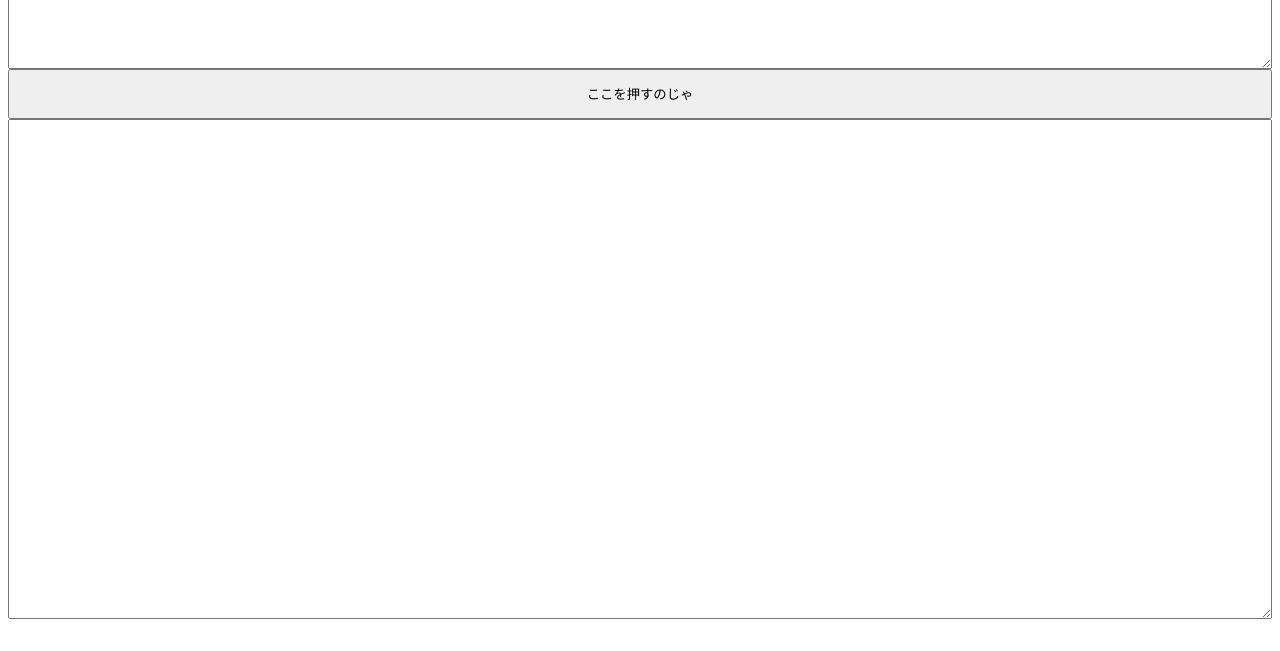
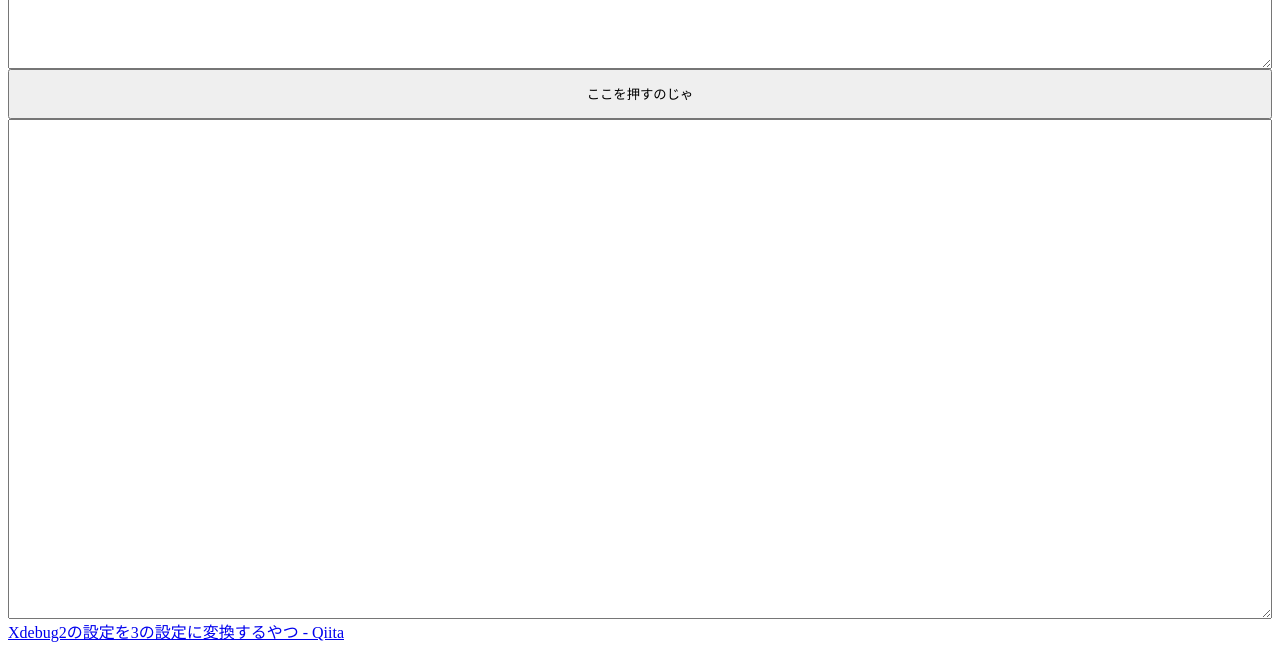
Before and after one commit to schrosis/xdebug-setting-2to3, a plain HTML site: page index.html in a window 1280 px wide. Shown: the part 640-1291 px from the top of the page. Before the commit the page ends 1267 px from the top, so only its background shows below. Drawn offline with Linux system fonts and the light colour scheme.

Commit message:
[add]Qiita link

```diff
--- a/index.html
+++ b/index.html
@@ -34,6 +34,7 @@
     <textarea id="xdebug2" style="display:block;width:100%;height:500px;padding:10px;box-sizing:border-box;" placeholder="xdebug2の設定をここへ入れるのじゃ"></textarea>
     <button id="convert" style="display:block;width:100%;height:50px;">ここを押すのじゃ</button>
     <textarea id="xdebug3" style="display:block;width:100%;height:500px;padding:10px;box-sizing:border-box;" readonly></textarea>
+    <a href="https://qiita.com/schrosis/items/7b61d6471e76802dc008">Xdebug2の設定を3の設定に変換するやつ - Qiita</a>
   </div>
   <script>
     window.addEventListener('load', () => {
```
